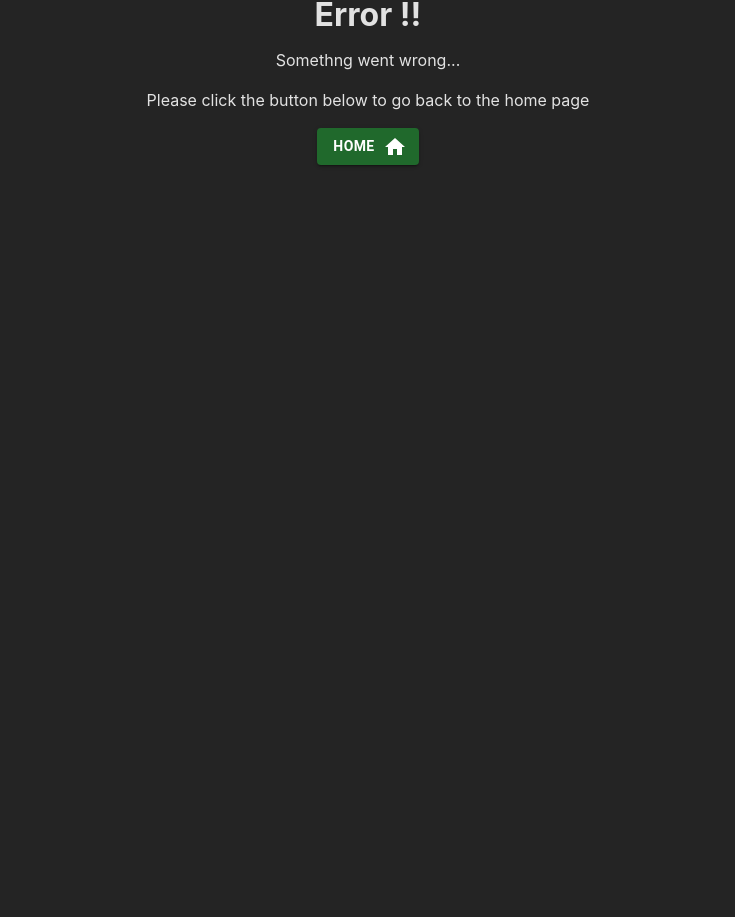
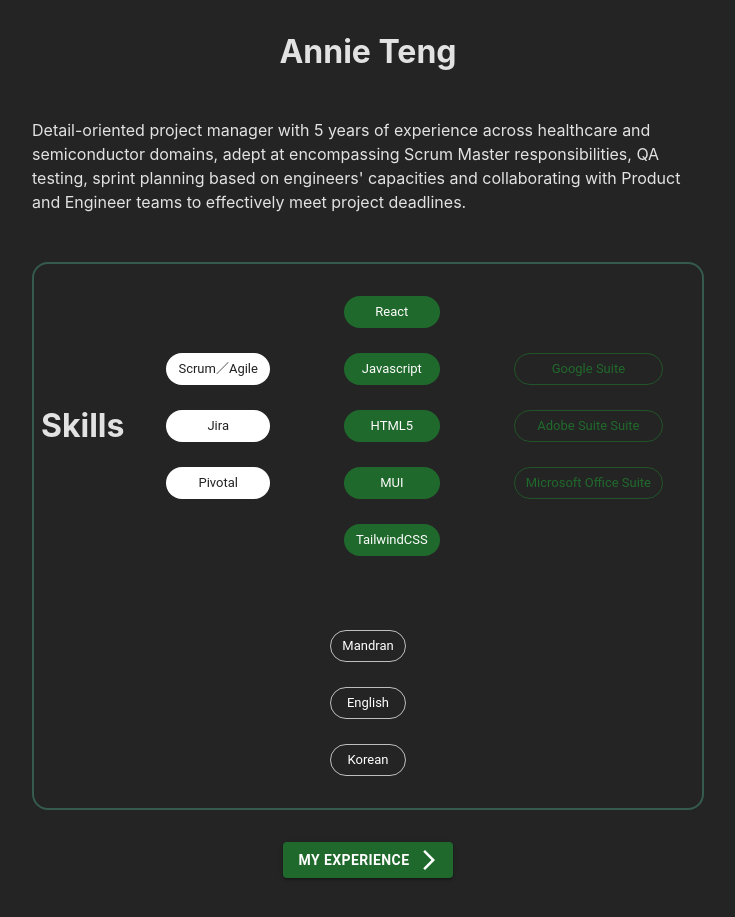
Before and after one commit to tengannie/portfolio, a React (Create React App) app: page /tengannie in a window 1280 px wide. Shown: the part 117-1034 px from the top of the page, without its empty margins (272-1007 px from the left). Before the commit the page ends 800 px from the top, so only its background shows below. Built offline with nearby package versions, Linux system fonts and the light colour scheme.

Commit message:
fix the root path

```diff
--- a/src/components/MainNavigation.js
+++ b/src/components/MainNavigation.js
@@ -6,8 +6,8 @@ function MainNavigation() {
         <header className={classes.header}>
             <nav>
                 <ul className={classes.list}>
-                    <li><Link to="/">Home</Link></li>
-                    <li><Link to="/about-me">About Me</Link></li>
+                    <li><Link to="/tengannie">Home</Link></li>
+                    <li><Link to="/tengannie/about-me">About Me</Link></li>
                     {/* <li><Link to="/projects">Projects</Link></li> */}
                 </ul>
             </nav>
--- a/src/pages/Error.js
+++ b/src/pages/Error.js
@@ -12,7 +12,7 @@ function ErrorPage() {
     <h1> Error !!</h1>
     <p>Somethng went wrong...</p>
     <p>Please click the button below to go back to the home page</p>
-    <Link to="/">
+    <Link to="/tengannie">
       <div>
         <Button variant="contained" color="success" size="mdeium" theme={theme} endIcon={<HomeIcon/>}>
         <b>Home</b>
--- a/src/pages/Home.js
+++ b/src/pages/Home.js
@@ -15,7 +15,7 @@ function HomePage() {
             </p>
 
             <SkillCard/>
-            <Link to="/about-me">
+            <Link to="/tengannie/about-me">
                 <div  className={classes.link}>
                 <Button variant="contained" color="success" size="mdeium" theme={theme} endIcon={<ArrowForwardIosIcon/>}>
                 <b>My Experience</b>
```
Also changed, not shown: src/App.js (+5 -4 lines), 12 other files (tests, documents, lock files or other folders).
